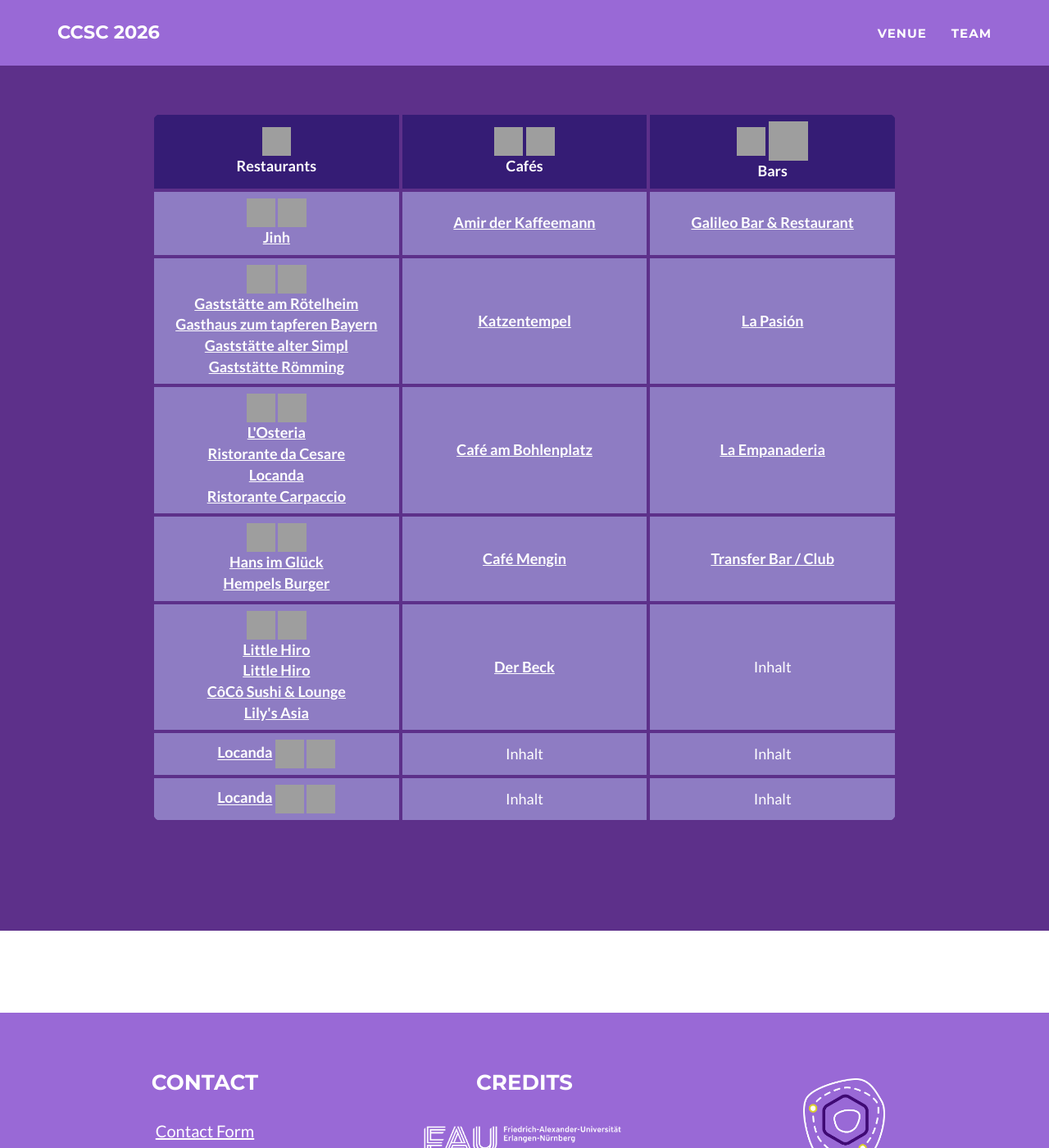
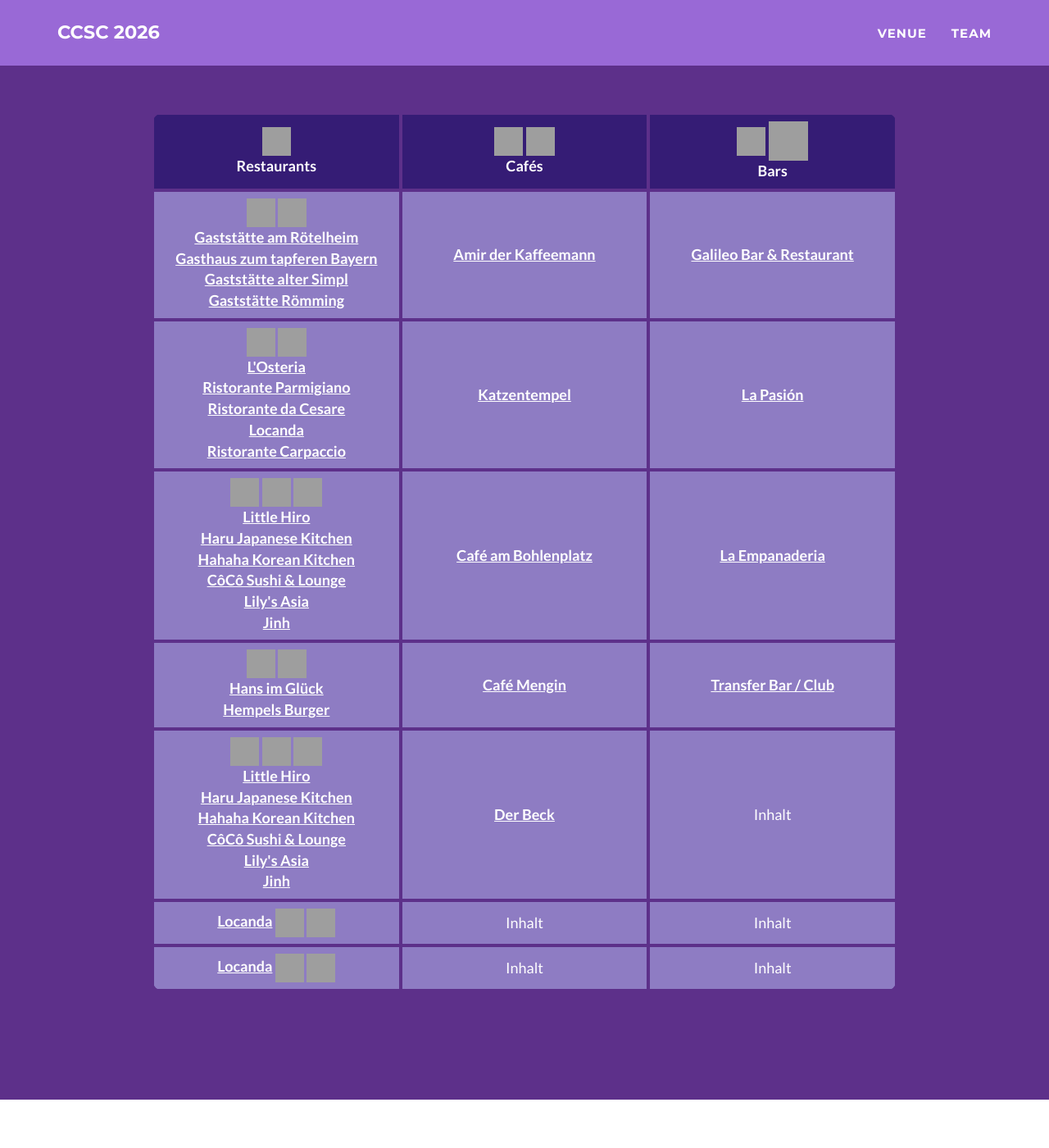
Before and after one commit to ccsc2026/ccsc2026.github.io, a Jekyll site: the page built from venue.html, in a window 1280 px wide and 1400 px high, scrolled down 2998 px. Shown: the whole window at 82% size. Built offline with Jekyll 4.4.1, drawn with Linux system fonts in a browser that asks for light colours; grey boxes are pictures that could not be loaded.

Commit message:
Update venue.html
reorder update

```diff
--- a/venue.html
+++ b/venue.html
@@ -205,26 +205,33 @@ layout: page
       </thead>
       <tbody>
         <tr>
-          <td> <img width="35" height="35" src="https://img.icons8.com/fluency/48/noodles.png" alt="noodles"/>  <img width="35" height="35" src="https://img.icons8.com/fluency/48/vietnam--v1.png" alt="vietnam--v1"/>
-		<br> <a href="https://maps.app.goo.gl/ZoLd5ktXD1k9a7eU8" target="_blank" style="color:#ffffff;"><b>Jinh</b></a> </td>
+	  <td> <img width="35" height="35" src="https://img.icons8.com/fluency/48/pretzel.png" alt="pretzel"/> <img width="35" height="35" src="https://img.icons8.com/fluency/48/beer.png" alt="beer"/>
+		<br> <a href="https://maps.app.goo.gl/81ZM4foPHbUrhvpo8" target="_blank" style="color:#ffffff;"><b>Gaststätte am Rötelheim</b></a>
+		<br> <a href="https://maps.app.goo.gl/Z9WLoRwQu21WRhRB7" target="_blank" style="color:#ffffff;"><b>Gasthaus zum tapferen Bayern</b></a>
+	 	<br> <a href="https://maps.app.goo.gl/ZPWg9Hqq7ksDibyX7" target="_blank" style="color:#ffffff;"><b>Gaststätte alter Simpl</b></a>
+	  	<br> <a href="https://maps.app.goo.gl/N66teWFbrt2qhrDZ9" target="_blank" style="color:#ffffff;"><b>Gaststätte Römming</b></a> </td>
           <td> <a href="https://maps.app.goo.gl/hTRvPqMsSq2XKu3o8" target="_blank" style="color:#ffffff;"><b>Amir der Kaffeemann</b></a> </td>
           <td> <a href="https://maps.app.goo.gl/PWJmia6F937CXsRs7" target="_blank" style="color:#ffffff;"><b>Galileo Bar & Restaurant</b></a> </td>
         </tr>
         <tr>
-          <td> <img width="35" height="35" src="https://img.icons8.com/fluency/48/pretzel.png" alt="pretzel"/> <img width="35" height="35" src="https://img.icons8.com/fluency/48/beer.png" alt="beer"/>
-		<br> <a href="https://maps.app.goo.gl/81ZM4foPHbUrhvpo8" target="_blank" style="color:#ffffff;"><b>Gaststätte am Rötelheim</b></a>
-		<br> <a href="https://maps.app.goo.gl/Z9WLoRwQu21WRhRB7" target="_blank" style="color:#ffffff;"><b>Gasthaus zum tapferen Bayern</b></a>
-	 	<br> <a href="https://maps.app.goo.gl/ZPWg9Hqq7ksDibyX7" target="_blank" style="color:#ffffff;"><b>Gaststätte alter Simpl</b></a>
-	  	<br> <a href="https://maps.app.goo.gl/N66teWFbrt2qhrDZ9" target="_blank" style="color:#ffffff;"><b>Gaststätte Römming</b></a> </td>
+          <td> <img width="35" height="35" src="https://img.icons8.com/fluency/48/salami-pizza.png" alt="salami-pizza"/>  <img width="35" height="35" src="https://img.icons8.com/fluency/48/wine-glass.png" alt="wine-glass"/>
+		<br> <a href="https://maps.app.goo.gl/aSSEEa5HFcZ9yg1j6" target="_blank" style="color:#ffffff;"><b>L'Osteria</b></a>
+		<br> <a href="https://maps.app.goo.gl/NyWL66mb8N685Bco9" target="_blank" style="color:#ffffff;"><b>Ristorante Parmigiano</b></a>
+		<br> <a href="https://maps.app.goo.gl/vToPn8My5XjjuguN9" target="_blank" style="color:#ffffff;"><b>Ristorante da Cesare</b></a>
+		<br> <a href="https://maps.app.goo.gl/o5W6LktgFrGp6chk9" target="_blank" style="color:#ffffff;"><b>Locanda</b></a>
+		<br> <a href="https://maps.app.goo.gl/jwe6wXnVMxCn2iEC8" target="_blank" style="color:#ffffff;"><b>Ristorante Carpaccio</b></a> </td>
           <td> <a href="https://maps.app.goo.gl/r4kaZgPLvJtw2Tz19" target="_blank" style="color:#ffffff;"><b>Katzentempel</b></a> </td>
           <td> <a href="https://maps.app.goo.gl/x2qSMfVJbnpdps9e9" target="_blank" style="color:#ffffff;"><b>La Pasión</b></a> </td>
         </tr>
 	<tr>
-          <td> <img width="35" height="35" src="https://img.icons8.com/fluency/48/salami-pizza.png" alt="salami-pizza"/>  <img width="35" height="35" src="https://img.icons8.com/fluency/48/wine-glass.png" alt="wine-glass"/>
-		<br> <a href="https://maps.app.goo.gl/aSSEEa5HFcZ9yg1j6" target="_blank" style="color:#ffffff;"><b>L'Osteria</b></a>
-		<br> <a href="https://maps.app.goo.gl/vToPn8My5XjjuguN9" target="_blank" style="color:#ffffff;"><b>Ristorante da Cesare</b></a>
-		<br> <a href="https://maps.app.goo.gl/o5W6LktgFrGp6chk9" target="_blank" style="color:#ffffff;"><b>Locanda</b></a>
-		<br> <a href="https://maps.app.goo.gl/jwe6wXnVMxCn2iEC8" target="_blank" style="color:#ffffff;"><b>Ristorante Carpaccio</b></a> </td>	  <td> <a href="https://maps.app.goo.gl/L7Qk1M2gdDiu1LQd8" target="_blank" style="color:#ffffff;"><b>Café am Bohlenplatz</b></a> </td>
+          <td> <img width="35" height="35" src="https://img.icons8.com/fluency/48/salmon-sushi.png" alt="salmon-sushi"/> <img width="35" height="35" src="https://img.icons8.com/fluency/48/noodles.png" alt="noodles"/> <img width="35" height="35" src="https://img.icons8.com/fluency/48/bento.png" alt="bento"/>
+		<br> <a href="https://maps.app.goo.gl/o8SD9am7hisXzunz7" target="_blank" style="color:#ffffff;"><b>Little Hiro</b></a>
+		<br> <a href="https://maps.app.goo.gl/k4ATPXGCXcZhuPUv5" target="_blank" style="color:#ffffff;"><b>Haru Japanese Kitchen</b></a>
+		<br> <a href="https://maps.app.goo.gl/k4ATPXGCXcZhuPUv5" target="_blank" style="color:#ffffff;"><b>Hahaha Korean Kitchen</b></a>
+		<br> <a href="https://maps.app.goo.gl/7jEfakNuyyUM4YkM9" target="_blank" style="color:#ffffff;"><b>CôCô Sushi & Lounge</b></a>
+	  	<br> <a href="https://maps.app.goo.gl/yGJyDpYkZCBTeu8M8" target="_blank" style="color:#ffffff;"><b>Lily's Asia</b></a>
+	  	<br> <a href="https://maps.app.goo.gl/ZoLd5ktXD1k9a7eU8" target="_blank" style="color:#ffffff;"><b>Jinh</b></a>	</td>
+	  <td> <a href="https://maps.app.goo.gl/L7Qk1M2gdDiu1LQd8" target="_blank" style="color:#ffffff;"><b>Café am Bohlenplatz</b></a> </td>
           <td> <a href="https://maps.app.goo.gl/jy89QaEM81ULg3xY9" target="_blank" style="color:#ffffff;"><b>La Empanaderia</b></a> </td>
         </tr>
         <tr>
@@ -235,11 +242,13 @@ layout: page
           <td> <a href="https://maps.app.goo.gl/tNg9sA19ZqNuF1R56" target="_blank" style="color:#ffffff;"><b>Transfer Bar / Club</b></a> </td>
         </tr>
  	<tr>
-          <td> <img width="35" height="35" src="https://img.icons8.com/fluency/48/salmon-sushi.png" alt="salmon-sushi"/>  <img width="35" height="35" src="https://img.icons8.com/fluency/48/bento.png" alt="bento"/>
+          <td> <img width="35" height="35" src="https://img.icons8.com/fluency/48/salmon-sushi.png" alt="salmon-sushi"/> <img width="35" height="35" src="https://img.icons8.com/fluency/48/noodles.png" alt="noodles"/> <img width="35" height="35" src="https://img.icons8.com/fluency/48/bento.png" alt="bento"/>
 		<br> <a href="https://maps.app.goo.gl/o8SD9am7hisXzunz7" target="_blank" style="color:#ffffff;"><b>Little Hiro</b></a>
-		<br> <a href="https://maps.app.goo.gl/o8SD9am7hisXzunz7" target="_blank" style="color:#ffffff;"><b>Little Hiro</b></a>
+		<br> <a href="https://maps.app.goo.gl/k4ATPXGCXcZhuPUv5" target="_blank" style="color:#ffffff;"><b>Haru Japanese Kitchen</b></a>
+		<br> <a href="https://maps.app.goo.gl/k4ATPXGCXcZhuPUv5" target="_blank" style="color:#ffffff;"><b>Hahaha Korean Kitchen</b></a>
 		<br> <a href="https://maps.app.goo.gl/7jEfakNuyyUM4YkM9" target="_blank" style="color:#ffffff;"><b>CôCô Sushi & Lounge</b></a>
-	  	<br> <a href="https://maps.app.goo.gl/yGJyDpYkZCBTeu8M8" target="_blank" style="color:#ffffff;"><b>Lily's Asia</b></a> </td>
+	  	<br> <a href="https://maps.app.goo.gl/yGJyDpYkZCBTeu8M8" target="_blank" style="color:#ffffff;"><b>Lily's Asia</b></a>
+	  	<br> <a href="https://maps.app.goo.gl/ZoLd5ktXD1k9a7eU8" target="_blank" style="color:#ffffff;"><b>Jinh</b></a>	</td>
           <td> <a href="https://maps.app.goo.gl/BwauURBqSzFPRHTJ6" target="_blank" style="color:#ffffff;"><b>Der Beck</b></a> </td>
           <td>Inhalt</td>
         </tr>
```
